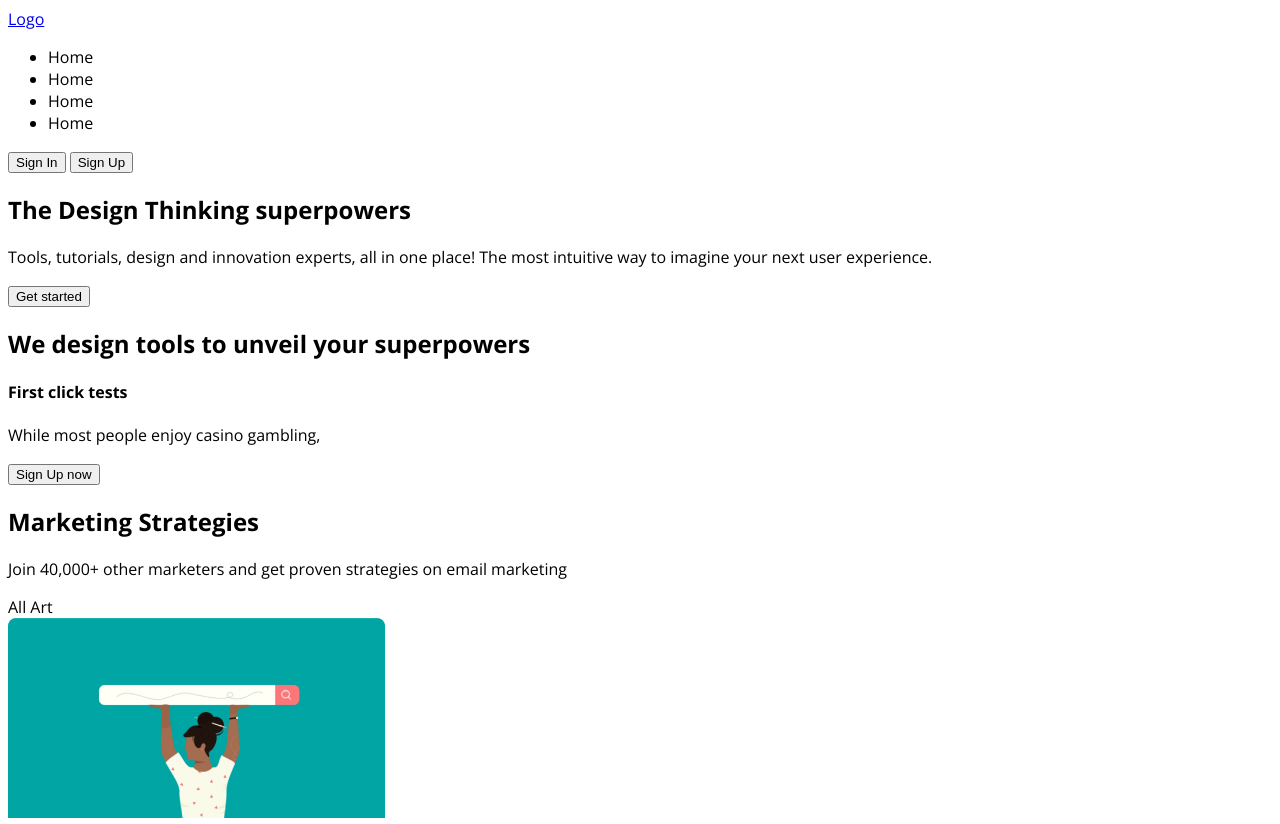
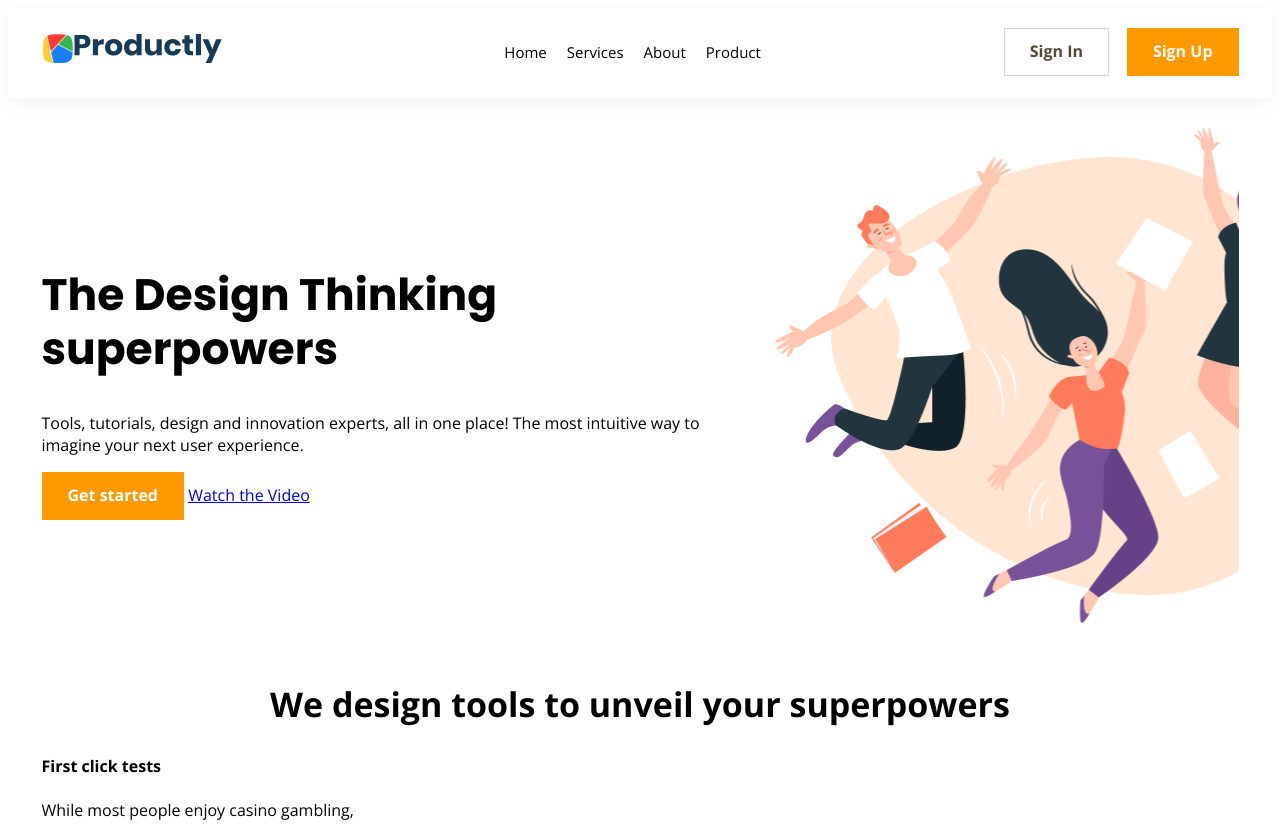
Before and after one commit to GoodFellow23/Lecture-Markup, a website: page index.html in a window 1280 px wide. Shown: the top 824 px of the page. Drawn offline with nearby package versions, Linux system fonts and the light colour scheme.

Commit message:
markup: add htm/sass/css

```diff
--- a/index.html
+++ b/index.html
@@ -6,18 +6,18 @@
     <title>Fridey live coding</title>
     <link href="https://fonts.googleapis.com/css?family=Open+Sans:400,700&display=swap" rel="stylesheet">
     <link href="https://fonts.googleapis.com/css?family=Poppins:400,700&display=swap" rel="stylesheet">
-    <link rel="stylesheet" href="style.css">
+    <link rel="stylesheet" href="./sass/style.css">
 </head>
 <body>
     <header class="header">
-        <div class="wrapper">
-            <a href="#" class="logo">Logo</a>
+        <div class="wrapper header__wrapper">
+            <a href="#" class="logo"><img src="./img/icons/logo-icon.png" alt=""><img src="./img/icons/logo-name.png" alt=""></a>
             <nav class="header__navigation">
                 <ul class="navigation">
-                    <li>Home</li>
-                    <li>Home</li>
-                    <li>Home</li>
-                    <li>Home</li>
+                    <li class="navigation__link">Home</li>
+                    <li class="navigation__link">Services</li>
+                    <li class="navigation__link">About</li>
+                    <li class="navigation__link">Product</li>
                 </ul>
             </nav>
             <div class="header__buttons">
@@ -27,7 +27,7 @@
         </div>
     </header>
     <section class="promo">
-        <div class="wrapper">
+        <div class="wrapper promo__wrapper">
             <div class="promo__content">
                 <h1>The Design Thinking superpowers</h1>
                 <p>Tools, tutorials, design and innovation experts, all in one place! The most intuitive way to imagine your next user experience.</p>
@@ -35,9 +35,11 @@
                     <button class="button button_colored">Get started</button>
                     <a href="#" class="link-button">
                         <span class="ico ico_play"></span>
+                        <span class="link-button__text">Watch the Video</span>
                     </a>
                 </div>
             </div>
+            <div class="promo__img"></div>
         </div>
     </section>
     <section class="tools">
--- /dev/null
+++ b/sass/abstract/_constants.scss
@@ -0,0 +1,20 @@
+$color-primary:#FF9900;
+$color-additional:#FF7549;
+$color-background:#FFEEE1;
+$color-link:#1943EF;
+$color-tag:#F5F5F5;
+$color-text:#544837;
+$color-heading:#2F281E;
+$color-border:#D7D7D7;
+$color-light:#FFFFFF;
+$color-hovered:#BCD0E5;
+
+$color-violet:#7752BE;
+$color-yellow:#FAB005;
+$color-red:#F03E3D;
+$color-blue:#4DADF7;
+
+$content-width: 1197px;
+$tablet-width:768px;
+$mobile-big-width:414px;
+$mobile-small-width:320px;
--- /dev/null
+++ b/sass/base/_base.scss
@@ -0,0 +1,24 @@
+html {
+    font-size: 10px;
+}
+
+body {
+    font-size: 1.6rem;
+    font-family: 'Open Sans', Verdana, sans-serif;
+}
+
+h1 {
+    font-family: 'Poppins', Verdana, sans-serif;
+    font-style: normal;
+    font-weight: bold;
+    font-size: 44px;
+    line-height: 54px;
+}
+
+h2 {
+    font-style: normal;
+    font-weight: bold;
+    font-size: 34px;
+    line-height: 46px;
+    text-align: center;
+}
--- /dev/null
+++ b/sass/base/_buttons.scss
@@ -0,0 +1,34 @@
+.button {
+    font-family:  'Open Sans', Verdana, sans-serif;
+    padding: 11px 25px 13px;
+    font-style: normal;
+    font-size: 1.6rem;
+    line-height: 2.2rem;
+    font-weight: 600;
+    border: 4px;
+    cursor: pointer;
+    transition: all .3s;
+}
+
+.button_bordered {
+    background: $color-light;
+    border: 1px solid $color-border;
+    color:$color-text;
+}
+
+.button_colored {
+    background: $color-primary;
+    color:$color-light;
+    border: 1px solid $color-primary;
+}
+
+.button_colored:hover {
+    background: $color-additional;
+    border-color:$color-additional ;
+
+}
+
+.button_bordered:hover {
+    background: $color-hovered;
+    border-color:$color-hovered ;
+}
--- /dev/null
+++ b/sass/components/_contact-us.scss
@@ -0,0 +1,3 @@
+.contact-us {
+    background-color: $color-background;
+}
--- /dev/null
+++ b/sass/components/_promo.scss
@@ -0,0 +1,24 @@
+.promo {
+    padding:30px 0;
+}
+
+.promo__content {
+    padding-right: 65px;
+}
+
+.promo__wrapper {
+    display:flex;
+    justify-content: space-between;
+    align-items: center;
+}
+
+.promo__img {
+    width: 643px;
+    height: 495px;
+    background-image: url(/img/backgrounds/promo-img.png);
+
+}
+
+.promo__buttoms>* {
+    margin-right: 44px;
+}
--- /dev/null
+++ b/sass/layouts/_header.scss
@@ -0,0 +1,33 @@
+.header {
+    background-color: $color-light;
+    box-shadow: 0px 4px 20px rgba(0, 0, 0, 0.05);
+    padding:15px 0 17px 0 ;
+}
+
+.header__wrapper {
+    display:flex;
+    align-items: center;
+    justify-content: space-between;
+    font-size:1.5rem;
+    line-height: 2.8rem;
+}
+
+.navigation {
+    display:flex;
+}
+
+.navigation__link {
+    list-style: none;
+    padding: 0 10px;
+    cursor: pointer;
+
+}
+
+.header__buttons > .button {
+    margin-left: 14px;
+}
+
+.header__buttons > .button:first-child {
+    margin-left: 14px;
+    margin-left: 0;
+}
--- /dev/null
+++ b/sass/layouts/_wrapper.scss
@@ -0,0 +1,4 @@
+.wrapper {
+    max-width: $content-width;
+    margin: auto;
+}
--- /dev/null
+++ b/sass/style.scss
@@ -0,0 +1,15 @@
+@import "abstract/constants";
+
+//Base
+@import "base/base";
+@import "base/buttons";
+
+
+//Layouts
+@import "layouts/wrapper";
+@import "layouts/header";
+
+
+//Components
+@import "components/contact-us";
+@import "components/promo";
```
Also changed, not shown: package.json (added, +20 -0 lines), img/backgrounds/promo-img.png (added), img/icons/logo-icon.png (added), img/icons/logo-name.png (added), sass/style.css (added), style.css (deleted), 2 other files.
